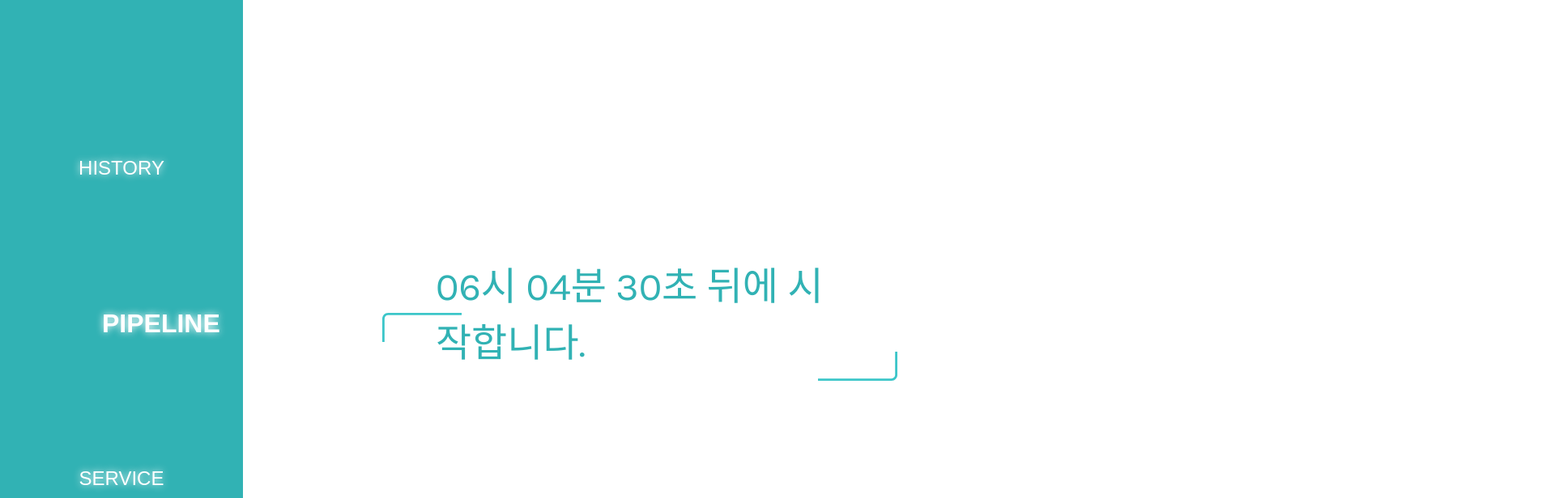
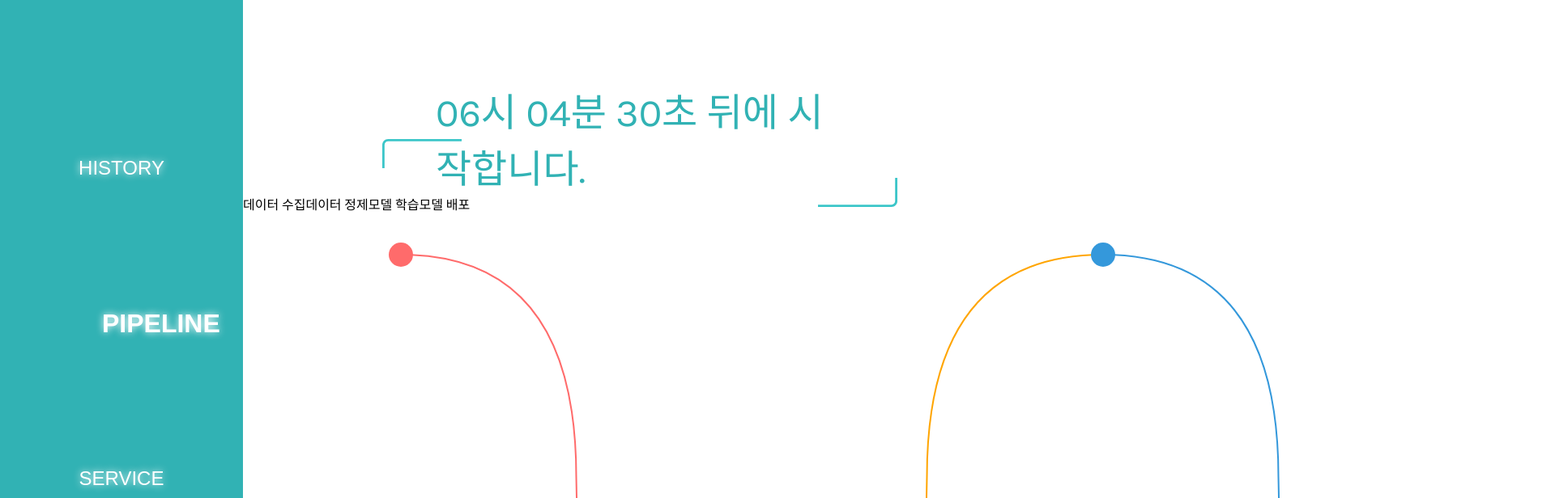
Before and after one commit to hard-coding-mlops/mini-mlops-react, a React (Create React App) app: page / in a window 1280 px wide. Shown: the top 616 px of the page at 81% size, 1920 px wide, since content can reach past the window. Built offline with nearby package versions, Linux system fonts and the light colour scheme.

Commit message:
feat: Pipeline 진행 차트 추가

```diff
--- /dev/null
+++ b/src/components/Curve/Curve.jsx
@@ -0,0 +1,19 @@
+function Curve({ colorHexCode, startX, startY, endX, endY }) {
+  const startPoint = { x: startX, y: startY };
+  const endPoint = { x: endX, y: endY };
+  const controlPoint = { x: endX, y: startY };
+
+  const pathData = `M${startPoint.x},${startPoint.y} Q${controlPoint.x},${controlPoint.y} ${endPoint.x},${endPoint.y}`;
+
+  return (
+    <svg width='1960' height='1080' style={{ position: 'absolute', zIndex: -1, top: '15px', left: '15px' }}>
+      {/* 점 */}
+      <circle cx={startPoint.x} cy={startPoint.y} r='0' fill='black' />
+      <circle cx={endPoint.x} cy={endPoint.y} r='0' fill='black' />
+
+      {/* 선 */}
+      <path d={pathData} fill='none' stroke={colorHexCode} strokeWidth='2px' />
+    </svg>
+  );
+}
+export default Curve;
--- /dev/null
+++ b/src/components/ProgressCircle/ProgressCircle.jsx
@@ -0,0 +1,12 @@
+import styles from './ProgressCircle.module.css';
+
+function ProgressCircle({ colorHexCode, coordinate }) {
+  // coordinate가 정의되지 않았거나 x, y 속성이 없는 경우를 방지하기 위해 기본값을 설정합니다.
+  const { x = 0, y = 0 } = coordinate || {};
+
+  return (
+    <div className={styles.progress} style={{ backgroundColor: colorHexCode, left: `${x}px`, top: `${y}px` }}></div>
+  );
+}
+
+export default ProgressCircle;
--- /dev/null
+++ b/src/components/ProgressCircle/ProgressCircle.module.css
@@ -0,0 +1,8 @@
+.progress {
+  width: 30px;
+  height: 30px;
+  border: none;
+  border-radius: 100%;
+  position: absolute;
+  top: 300px;
+}
--- a/src/pages/Pipeline/Pipeline.jsx
+++ b/src/pages/Pipeline/Pipeline.jsx
@@ -1,13 +1,32 @@
-import PageHeader from '../../components/PageHeader/PageHeader';
-
+import Curve from '../../components/Curve/Curve';
+import ProgressCircle from '../../components/ProgressCircle/ProgressCircle';
 import styles from './Pipeline.module.css';
 import PipelineHeader from './PipelineHeader';
 
 function Pipeline() {
   return (
-    <>
+    <div className={styles.pipeline}>
       <PipelineHeader />
-    </>
+      <div className={styles.timeline}>
+        {/*
+          너비 1660px 화면에 점 4개를 균등하게 배치하려면 각 점의 x좌표는 553, 1106, 1659가 됩니다.
+        */}
+        <ProgressCircle colorHexCode='#ff6b6b' coordinate={{ x: 480, y: 300 }} />
+        <span>데이터 수집</span>
+        <Curve startX={480} startY={300} endX={696.5} endY={575} colorHexCode='#ff6b6b' />
+        <Curve startX={913} startY={850} endX={696.5} endY={575} colorHexCode='#ff6b6b' />
+        <ProgressCircle colorHexCode='#ffa500' coordinate={{ x: 913, y: 850 }} />
+        <span>데이터 정제</span>
+        <Curve startX={913} startY={850} endX={1129.5} endY={575} colorHexCode='#ffa500' />
+        <Curve startX={1347} startY={300} endX={1129.5} endY={575} colorHexCode='#ffa500' />
+        <ProgressCircle colorHexCode='#3498db' coordinate={{ x: 1347, y: 300 }} />
+        <span>모델 학습</span>
+        <Curve startX={1347} startY={300} endX={1563.5} endY={575} colorHexCode='#3498db' />
+        <Curve startX={1780} startY={850} endX={1563.5} endY={575} colorHexCode='#3498db' />
+        <ProgressCircle colorHexCode='#4caf50' coordinate={{ x: 1780, y: 850 }} />
+        <span>모델 배포</span>
+      </div>
+    </div>
   );
 }
 
--- a/src/pages/Pipeline/Pipeline.module.css
+++ b/src/pages/Pipeline/Pipeline.module.css
@@ -1,8 +1,19 @@
+.pipelineHeader {
+  height: 140px;
+  margin-top: 50px;
+}
 .pipeline {
   display: flex;
   flex-direction: column;
   align-items: center;
   justify-content: center;
+  height: calc(100vh - 50px);
+  width: calc(100vw - 300px);
+  padding-top: 50px;
+}
+
+.timeline {
   height: 100vh;
-  width: calc(100vw - 300px);
+  width: 100%;
+  box-sizing: border-box;
 }
--- a/src/pages/Pipeline/PipelineHeader.jsx
+++ b/src/pages/Pipeline/PipelineHeader.jsx
@@ -39,7 +39,7 @@ function PipelineHeader() {
   }, []);
 
   return (
-    <div className={styles.pipeline}>
+    <div className={styles.pipelineHeader}>
       <PageHeader>{timeLeft} 뒤에 시작합니다.</PageHeader>
     </div>
   );
```
